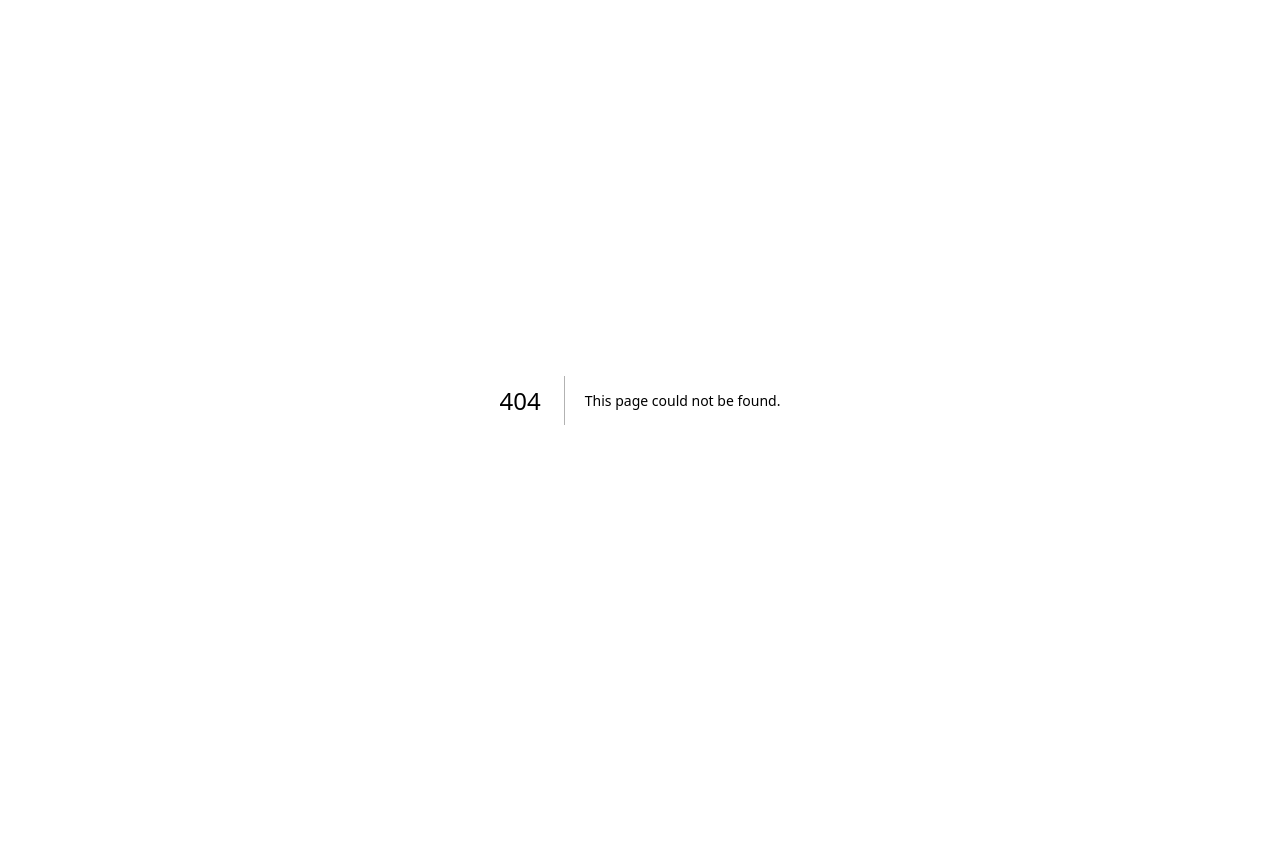
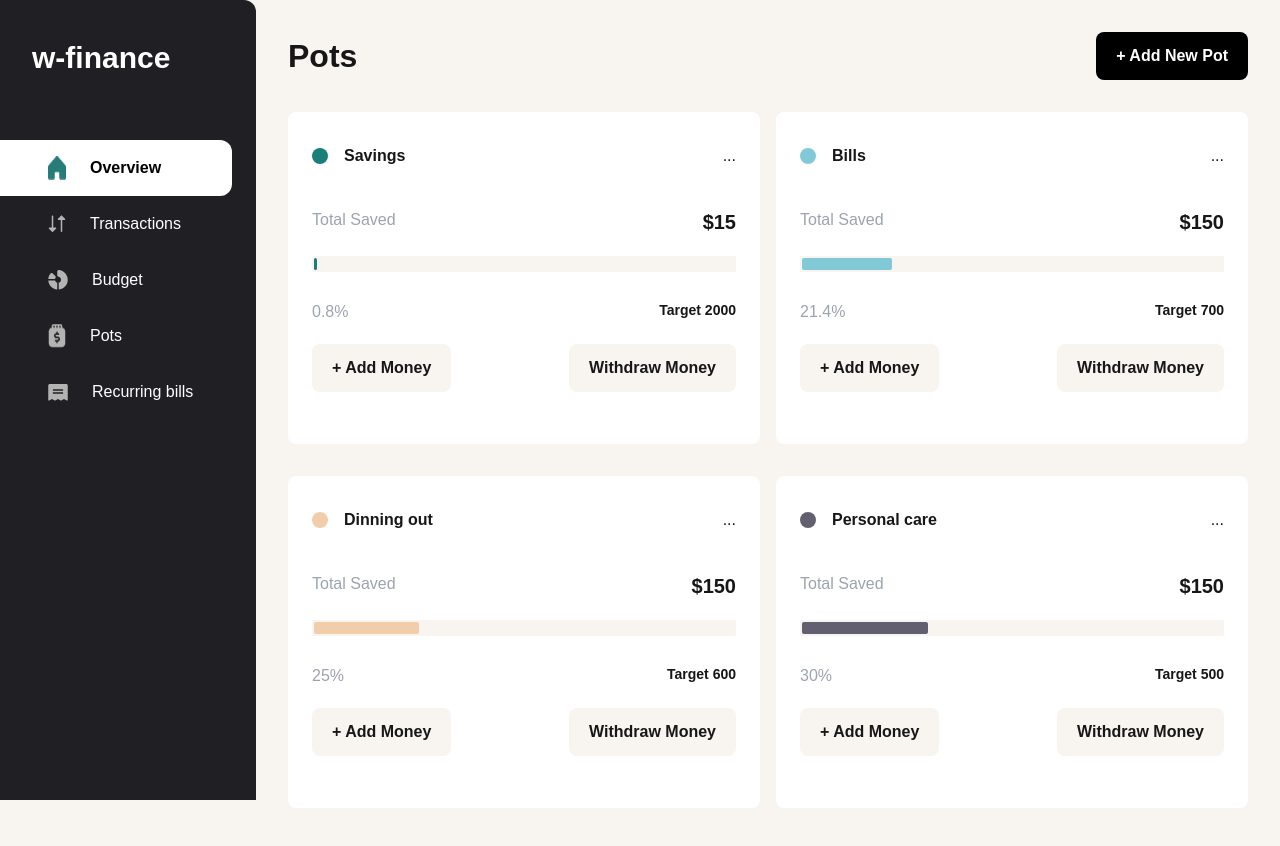
Before and after one commit to wonuola-y/w-finance, a Next.js app: page /Pots in a window 1280 px wide. Before the commit this address had no page. Shown: the top 846 px of the page. Before the commit the page ends 800 px from the top, so only its background shows below. Built offline with nearby package versions, Linux system fonts and the light colour scheme.

Commit message:
Pots page creted

```diff
--- a/app/Budget/page.tsx
+++ b/app/Budget/page.tsx
@@ -14,15 +14,15 @@ const page = () => {
         <div className='flex justify-between mb-8'>
           <h1 >Budgets</h1>
           <div>
-            <Button className='text-center' text='Add New Budget' textColor='text-white' bgColor='bg-black' />
-         </div>
+            <Button className='text-center hover:bg-white hover:text-black outline-none hover:outline hover:outline-[1px] hover:outline-brand-outline_gray' text='+ Add New Budget' textColor='text-white' bgColor='bg-black' />
+          </div>
         </div>
         <div className='flex flex-col lg:flex-row justify-between'>
           <div className='lg:w-1/2 lg:mr-5 mb-5 lg:mb-0'>
             <BudgetChart />
+          </div>
+          <div className="lg:w-1/2"> <BudgetModal /></div>
         </div>
-          <div className="lg:w-1/2"> <BudgetModal /></div>
-       </div>
       </div>
 
     </div>
--- /dev/null
+++ b/app/Pots/page.tsx
@@ -0,0 +1,29 @@
+import React from 'react'
+import Sidebar from '../components/sidebar'
+import Button from '../components/button'
+import PotModal from '../modal/pots'
+
+const page = (
+
+) => {
+  return (
+      <div className='flex bg-brand-bg_white_clr p-5 md:p-0 justify-between '>
+          <div className="hidden lg:block w-1/5 ">  <Sidebar /></div>
+          <div className='w-full lg:w-4/5  md:p-8  '>
+              <div className='flex justify-between mb-8'>
+                  <h1 >Pots</h1>
+                  <div>
+                      <Button className='text-center hover:bg-white hover:text-black outline-none hover:outline hover:outline-[1px] hover:outline-brand-outline_gray' text='+ Add New Pot' textColor='text-white' bgColor='bg-black' />
+                  </div>
+              </div>
+              <div className=''>
+
+                  <PotModal />
+              </div>
+          </div>
+
+      </div>
+  )
+}
+
+export default page
--- a/app/components/budget_loader.tsx
+++ b/app/components/budget_loader.tsx
@@ -2,27 +2,30 @@ import React from "react";
 
 type Props = {
   max: number,
-  spent:number,
+  spent: number,
+  percentageValue?: number,
   bgColor?: string;
+  children?: React.ReactNode
+  newdiv?:React.ReactNode
 };
 
-const BudgetProgress: React.FC<Props> = ({max, spent, bgColor }) => {
+const BudgetProgress: React.FC<Props> = ({ max, spent, bgColor, percentageValue, children,newdiv }) => {
 
-  const percentage = (spent / max) * 100
+  const percentage = percentageValue ?? (max > 0 ? (spent / max) * 100 : 0)
 
   return (
     <div className="w-full mx-auto space-y-4">
       {/* Maximum Amount */}
-      <p className="text-gray-600">Maximum of ${(max ?? 0).toFixed(2)}</p>
+      {newdiv}
 
       {/* Progress Bar */}
       <div className="w-full h-4 bg-[#F8F4F0] p-[2px]  rounded-sm relative">
         <div
           className="h-full rounded-sm "
-          style={{ width: `${percentage}%`, backgroundColor: `${bgColor}`}}
+          style={{ width: `${percentage}%`, backgroundColor: `${bgColor}` }}
         />
       </div>
-
+      {children}
       {/* Spent & Remaining */}
 
     </div>
--- a/app/modal/budget_modal.tsx
+++ b/app/modal/budget_modal.tsx
@@ -2,6 +2,7 @@ import React from 'react'
 import Emma from "../assets/Sidebar/emma.png";
 import TransactionOverview from '../components/transaction_overview'
 import BudgetProgress from '../components/budget_loader';
+import Card from './card';
 const budget_modal_data = [
     { id: 1, name: "Entertainment", expenseName: 'Emma',  value: 50, color: "#1B7F79", spent: 15.00, rem: 305.00, img:Emma, date:'12/12/24', max:305},
     { id: 2, name: "Bills", expenseName: 'Emma', value: 50, color: "#82C9D7", spent: 150.00, rem: 550.00, img:Emma, date:'12/12/24', max:700},
@@ -23,17 +24,10 @@ const BudgetModal = () => {
                   const spentValue = item.spent
                   const remaining = (maxValue ?? 0) - (spentValue ?? 0)
                   return (
-                      <div key={item.id} className='bg-white mb-4 py-8 px-6 rounded-lg'>
-                          <div className='flex justify-between pb-5'>
-                              <div className='flex items-center'>
-                                  <p className='w-4 h-4 rounded-full mr-4' style={{backgroundColor: item.color}}></p>
-                                  <h2 className='font-bold'>{item.name}</h2>
-                             </div>
-                              <p>...</p>
-                          </div>
+                      <Card key={item.id} header={item.name} themeColor={item.color}>
                           <div key={item.id}>
 
-                              <BudgetProgress max={ item.max ?? 0} spent={item.spent ?? 0} bgColor={item.color} />
+                              <BudgetProgress max={ item.max ?? 0} spent={item.spent ?? 0} bgColor={item.color} newdiv={<p className='text-brand-text_gray text-sm'> Maximum amount ${item.max.toFixed(2)} </p>} />
 
                               <div className="flex justify-between">
                                   <div className='flex items-center'>
@@ -67,7 +61,7 @@ const BudgetModal = () => {
                                   <TransactionOverview text={item.expenseName} img={item.img} color="black" amount={item.value} date={item.date} />
                              </div>
                           </div>
-                      </div>
+                      </Card>
             )
               }
               )}
--- /dev/null
+++ b/app/modal/card.tsx
@@ -0,0 +1,35 @@
+import React from 'react'
+
+type Props = {
+
+    header: string;
+    themeColor: string;
+    children: React.ReactNode
+}
+
+const Card = ({ header, themeColor,  children }:Props) => {
+
+    return (
+        <div>
+            <div className='w-full' >
+
+
+                        <div className='bg-white mb-4 py-8 px-6 rounded-lg'>
+                            <div className='flex justify-between items-center pb-5'>
+                                <div className='flex items-center'>
+                                    <p className='w-4 h-4 rounded-full mr-4' style={{ backgroundColor: themeColor }}></p>
+                                    <h2 className='font-bold'>{header}</h2>
+                                </div>
+                                <p>...</p>
+                            </div>
+                    <div>
+                        {children}
+                           </div>
+                        </div>
+
+            </div>
+        </div>
+    )
+}
+
+export default Card
--- /dev/null
+++ b/app/modal/pots.tsx
@@ -0,0 +1,55 @@
+import React from 'react'
+import BudgetProgress from '../components/budget_loader';
+import Card from './card';
+import Button from '../components/button';
+const pot_data = [
+    { id: 1, name: "Savings", expenseName: 'Emma', value: 50, color: "#1B7F79", saved: 15.00, rem: 305.00, date: '12/12/24', max: 2000 },
+    { id: 2, name: "Bills", expenseName: 'Emma', value: 50, color: "#82C9D7", saved: 150.00, rem: 550.00, date: '12/12/24', max: 700 },
+    { id: 3, name: "Dinning out", expenseName: 'Emma', value: 50, color: "#F2CDAC", saved: 150.00, rem: 450.00, date: '12/12/24', max: 600 },
+    { id: 4, name: "Personal care", expenseName: 'Emma', value: 50, color: "#626070", saved: 150.00, rem: 350, date: '12/12/24', max: 500 },
+
+]
+
+
+const PotModal = () => {
+
+    return (
+        <div>
+            <div className='w-full lg:grid grid-cols-2 gap-4' >
+
+                {pot_data.map((item) => {
+                    // const maxValue = item.max
+                    // const savedValue = item.saved
+                    // const remaining = (maxValue ?? 0) - (savedValue ?? 0)
+                    return (
+                        <Card key={item.id} header={item.name} themeColor={item.color}>
+                            <div key={item.id}>
+                                <div className='flex justify-between py-5 '>
+                                    <p className='text-gray-400'>Total Saved</p>
+                                    <p className='font-bold text-xl'>${item.saved}</p>
+                                </div>
+                                <BudgetProgress max={item.max ?? 0} spent={item.saved ?? 0} bgColor={item.color} >
+                                    <div className='flex justify-between pt-3'>
+                                        <p className='text-gray-400'>
+                                        {Math.round(((item.saved ?? 0) / (item.max ?? 1)) * 100 * 10) / 10}%
+                                            </p>
+                                        <p className='font-semibold text-sm'>Target {item.max} </p>
+                                    </div>
+                                </BudgetProgress>
+                                <div className='flex justify-between my-5'>
+                                    <Button text='+ Add Money' bgColor='bg-[#F8F4F0] ' textColor='black' width='1/2' className='hover:bg-white utline-none hover:outline hover:outline-[1px] hover:outline-brand-outline_gray' />
+                                    <Button text='Withdraw Money' bgColor='bg-[#F8F4F0]' textColor='black' width='1/2' className='hover:bg-white utline-none hover:outline hover:outline-[1px] hover:outline-brand-outline_gray' />
+                                </div>
+
+                            </div>
+                        </Card>
+                    )
+                }
+                )}
+            </div>
+        </div>
+
+    )
+}
+
+export default PotModal
```
